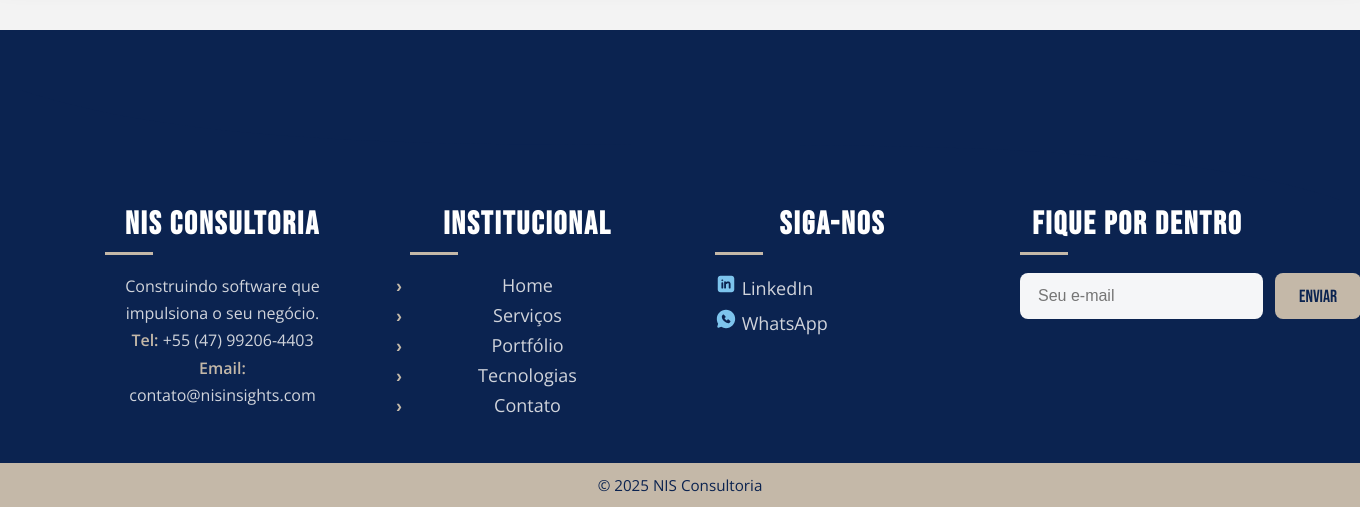
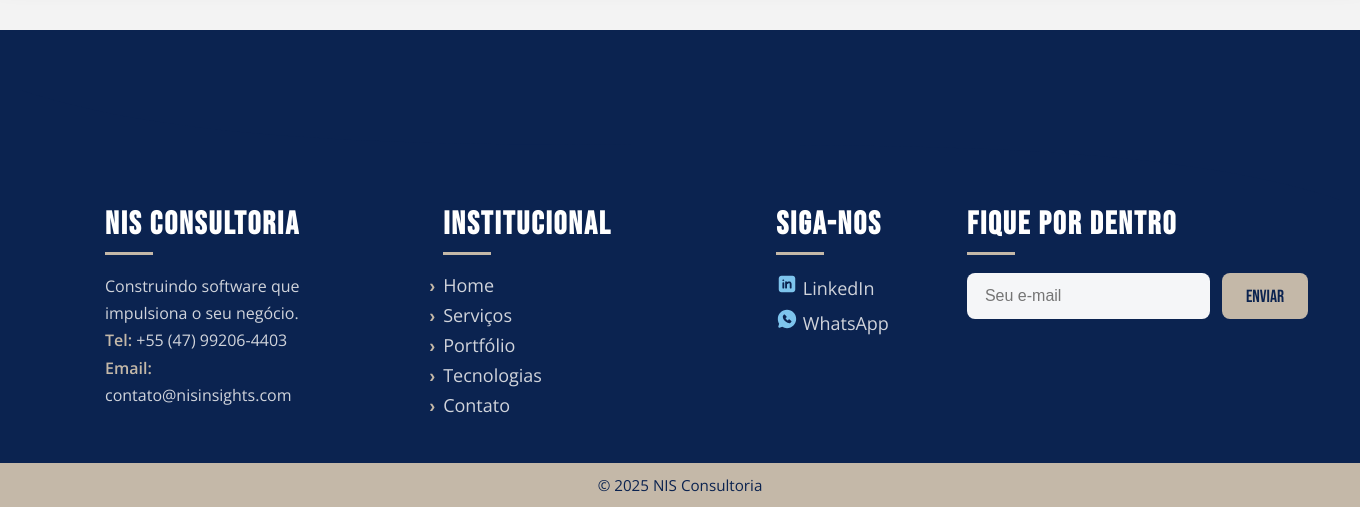
Before and after one commit to Rhichyllie/NIS_site, a Flask app: page /contato in a window 1360 px wide. Shown: the part 744-1251 px from the top of the page. Run offline with Flask 3, Linux system fonts and the light colour scheme.

Commit message:
updated fetio

```diff
--- a/static/style.css
+++ b/static/style.css
@@ -900,16 +900,22 @@
   color: var(--color-footer-fg);
   padding: 60px 20px 40px;
   position: relative;
-  text-align: center; /* NOVO: centraliza conteúdo */
 }
 
 .footer-container {
   max-width: 1150px;
   margin: 0 auto;
   display: grid;
+  grid-template-columns: repeat(auto-fit, minmax(240px, 1fr));
+  justify-items: center; /* CENTRALIZA o conteúdo de cada coluna */
+  text-align: left;      /* mantém texto alinhado à esquerda dentro das colunas */
   gap: 48px 32px;
-  grid-template-columns: repeat(auto-fit, minmax(230px, 1fr));
-  justify-content: center; /* NOVO: centraliza o grid */
+}
+
+@media (min-width: 768px) {
+  .footer-container {
+    column-gap: 70px;
+  }
 }
 
 /* links */
--- a/templates/base.html
+++ b/templates/base.html
@@ -76,7 +76,7 @@
         <strong>Tel:</strong>
         <a href="tel:+5547992064403">+55&nbsp;(47)&nbsp;99206-4403</a><br>
         <strong>Email:</strong>
-        <a href="mailto:contato@nisinsights.com">contato@nisinsights.com</a>
+        <a href="mailto:contato@nisconsultoria.com">contato@nisinsights.com</a>
       </p>
     </div>
 
```
